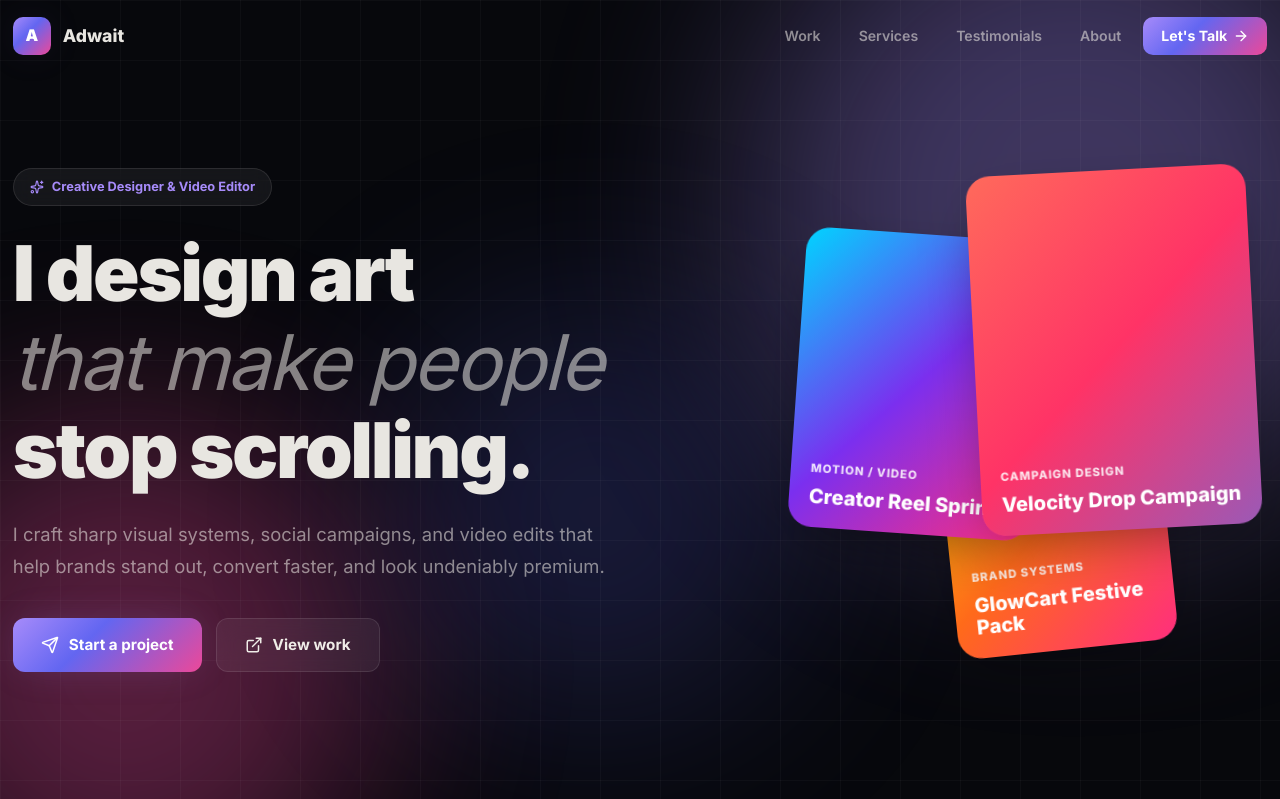
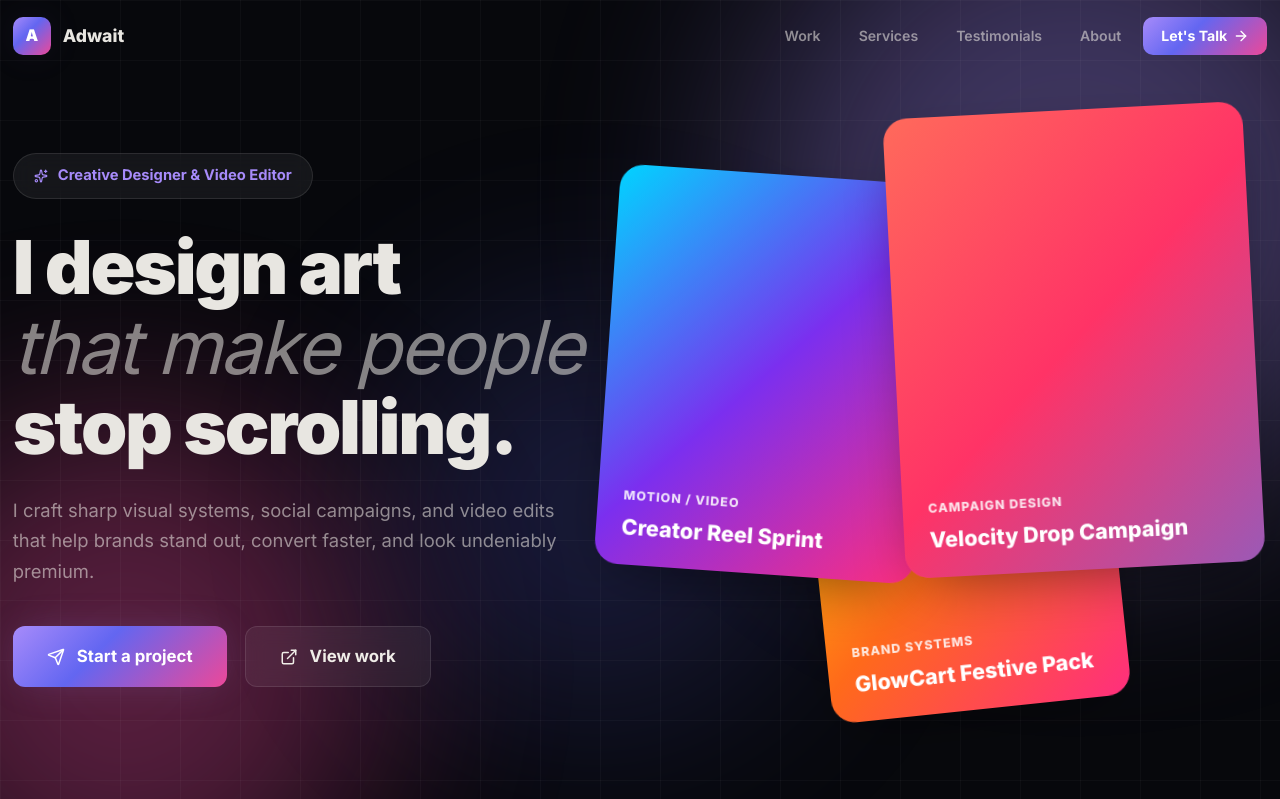
Before and after one commit to Reshu-Bhatt3429/websiteWebhouse, a React (Vite) app: page / in a window 1280 px wide. Shown: the top 799 px of the page. Built offline with nearby package versions, Linux system fonts and the light colour scheme.

Commit message:
Scale hero elements for balance

```diff
--- a/src/styles.css
+++ b/src/styles.css
@@ -46,16 +46,16 @@ button{cursor:pointer}
 .hero__orb--3{width:400px;height:400px;background:#6366f1;top:40%;left:30%;animation-delay:-8s;opacity:.2}
 @keyframes orbFloat{0%,100%{transform:translate(0,0) scale(1)}50%{transform:translate(30px,-20px) scale(1.08)}}
 .hero__grid-overlay{position:absolute;inset:0;background-image:linear-gradient(rgba(255,255,255,.03) 1px,transparent 1px),linear-gradient(90deg,rgba(255,255,255,.03) 1px,transparent 1px);background-size:60px 60px}
-.hero__wrap{position:relative;z-index:2;width:100%;max-width:var(--max-w);margin:0 auto;padding:0 var(--page-x);display:grid;grid-template-columns:minmax(0,1.05fr) minmax(520px,.95fr);align-items:center;gap:clamp(36px,5vw,96px)}
-.hero__eyebrow{display:inline-flex;align-items:center;gap:8px;padding:8px 16px;background:var(--glass);border:1px solid var(--glass-border);border-radius:100px;font-size:.8rem;font-weight:700;color:var(--accent);margin-bottom:24px;backdrop-filter:blur(10px)}
-.hero__title{font-size:clamp(2.8rem,6vw,5.2rem);font-weight:900;line-height:1.15;letter-spacing:-.03em;margin-bottom:24px}
+.hero__wrap{position:relative;z-index:2;width:100%;max-width:var(--max-w);margin:0 auto;padding:0 var(--page-x);display:grid;grid-template-columns:minmax(0,.95fr) minmax(520px,1.05fr);align-items:center;gap:clamp(18px,3vw,56px)}
+.hero__eyebrow{display:inline-flex;align-items:center;gap:10px;padding:10px 20px;background:var(--glass);border:1px solid var(--glass-border);border-radius:100px;font-size:.92rem;font-weight:700;color:var(--accent);margin-bottom:28px;backdrop-filter:blur(10px)}
+.hero__title{font-size:clamp(3.2rem,5.8vw,6.7rem);font-weight:900;line-height:1.08;letter-spacing:-.03em;margin-bottom:28px}
 .hero__gradient-text{background:var(--gradient-hero);-webkit-background-clip:text;-webkit-text-fill-color:transparent;background-clip:text}
 .hero__italic-text{font-style:italic;font-weight:300;opacity:.55}
-.hero__sub{font-size:1.15rem;color:var(--muted);max-width:620px;margin-bottom:36px;line-height:1.7}
-.hero__actions{display:flex;gap:14px;flex-wrap:wrap}
+.hero__sub{font-size:clamp(1.15rem,1.25vw,1.45rem);color:var(--muted);max-width:760px;margin-bottom:40px;line-height:1.65}
+.hero__actions{display:flex;gap:18px;flex-wrap:wrap}
 
 /* Buttons */
-.btn{display:inline-flex;align-items:center;gap:10px;padding:14px 28px;border-radius:12px;font-weight:700;font-size:.95rem;border:none;transition:all .25s ease;cursor:pointer}
+.btn{display:inline-flex;align-items:center;gap:12px;padding:16px 34px;border-radius:12px;font-weight:700;font-size:1.05rem;border:none;transition:all .25s ease;cursor:pointer}
 .btn--primary{background:var(--gradient-hero);color:#fff;box-shadow:var(--shadow-glow)}
 .btn--primary:hover{transform:translateY(-2px);box-shadow:0 0 50px -5px var(--accent-glow)}
 .btn--glass{background:var(--glass);color:var(--ink);border:1px solid var(--glass-border);backdrop-filter:blur(10px)}
@@ -63,18 +63,18 @@ button{cursor:pointer}
 .btn--full{width:100%;justify-content:center}
 
 /* Hero cards */
-.hero__visual{position:relative;height:clamp(500px,38vw,640px)}
+.hero__visual{position:relative;height:clamp(620px,46vw,820px)}
 .hero__card{position:absolute;border-radius:var(--r-lg);overflow:hidden;box-shadow:var(--shadow);transition:transform .4s ease}
 .hero__card:hover{transform:scale(1.03)!important}
-.hero__card--1{width:clamp(280px,20vw,390px);height:clamp(360px,26vw,500px);top:0;right:var(--page-x);transform:rotate(-3deg);z-index:3;animation:cardFloat1 6s ease-in-out infinite}
-.hero__card--2{width:clamp(240px,17vw,330px);height:clamp(300px,22vw,430px);top:clamp(54px,5vw,90px);right:clamp(230px,18vw,390px);transform:rotate(4deg);z-index:2;animation:cardFloat2 7s ease-in-out infinite}
-.hero__card--3{width:clamp(220px,16vw,310px);height:clamp(280px,21vw,400px);bottom:20px;right:clamp(60px,8vw,160px);transform:rotate(-6deg);z-index:1;animation:cardFloat3 8s ease-in-out infinite}
+.hero__card--1{width:clamp(360px,24vw,520px);height:clamp(460px,32vw,650px);top:0;right:var(--page-x);transform:rotate(-3deg);z-index:3;animation:cardFloat1 6s ease-in-out infinite}
+.hero__card--2{width:clamp(320px,22vw,460px);height:clamp(400px,29vw,570px);top:clamp(58px,5vw,94px);right:clamp(340px,23vw,560px);transform:rotate(4deg);z-index:2;animation:cardFloat2 7s ease-in-out infinite}
+.hero__card--3{width:clamp(300px,20vw,430px);height:clamp(360px,27vw,520px);bottom:20px;right:clamp(110px,12vw,260px);transform:rotate(-6deg);z-index:1;animation:cardFloat3 8s ease-in-out infinite}
 @keyframes cardFloat1{0%,100%{transform:rotate(-3deg) translateY(0)}50%{transform:rotate(-3deg) translateY(-12px)}}
 @keyframes cardFloat2{0%,100%{transform:rotate(4deg) translateY(0)}50%{transform:rotate(4deg) translateY(-10px)}}
 @keyframes cardFloat3{0%,100%{transform:rotate(-6deg) translateY(0)}50%{transform:rotate(-6deg) translateY(-8px)}}
-.hero__card-inner{width:100%;height:100%;padding:20px;display:flex;flex-direction:column;justify-content:flex-end;gap:8px;color:#fff}
-.hero__card-inner span{font-size:.72rem;font-weight:800;text-transform:uppercase;letter-spacing:.08em;opacity:.85}
-.hero__card-inner strong{font-size:1.25rem;font-weight:800;line-height:1.1}
+.hero__card-inner{width:100%;height:100%;padding:clamp(22px,2vw,34px);display:flex;flex-direction:column;justify-content:flex-end;gap:10px;color:#fff}
+.hero__card-inner span{font-size:clamp(.78rem,.85vw,1rem);font-weight:800;text-transform:uppercase;letter-spacing:.08em;opacity:.85}
+.hero__card-inner strong{font-size:clamp(1.35rem,1.45vw,2rem);font-weight:800;line-height:1.1}
 
 /* ═══ STATS ═══ */
 .stats{border-top:1px solid var(--line);border-bottom:1px solid var(--line);background:var(--surface)}
@@ -103,7 +103,7 @@ button{cursor:pointer}
 /* Project Card */
 .pcard{border-radius:var(--r-lg);overflow:hidden;background:var(--surface);border:1px solid var(--line);transition:all .35s ease}
 .pcard:hover{border-color:rgba(167,139,250,.3);box-shadow:var(--shadow-glow);transform:translateY(-6px)}
-.pcard__visual{position:relative;height:240px;overflow:hidden}
+.pcard__visual{position:relative;height:clamp(240px,16vw,340px);overflow:hidden}
 .pcard__overlay{position:absolute;inset:0;background:linear-gradient(180deg,transparent 40%,rgba(0,0,0,.6));z-index:1}
 .pcard__mock{position:absolute;top:20px;left:20px;right:20px;bottom:30px;background:rgba(255,255,255,.1);border-radius:12px;backdrop-filter:blur(4px);border:1px solid rgba(255,255,255,.15);overflow:hidden;z-index:2}
 .pcard__mock-bar{display:flex;gap:5px;padding:8px 10px;border-bottom:1px solid rgba(255,255,255,.1)}
@@ -198,6 +198,10 @@ button{cursor:pointer}
 .footer__bottom{display:flex;justify-content:space-between;align-items:center;padding-top:24px;border-top:1px solid var(--line);font-size:.82rem;color:var(--muted)}
 
 /* ═══ RESPONSIVE ═══ */
+@media(min-width:1500px){
+  .hero__wrap{grid-template-columns:minmax(680px,.95fr) minmax(720px,1.05fr)}
+}
+
 @media(max-width:1024px){
   .hero__wrap{grid-template-columns:1fr;text-align:center}
   .hero__sub{margin-left:auto;margin-right:auto}
```
Also changed, not shown: 4 other files (tests, documents, lock files or other folders).
